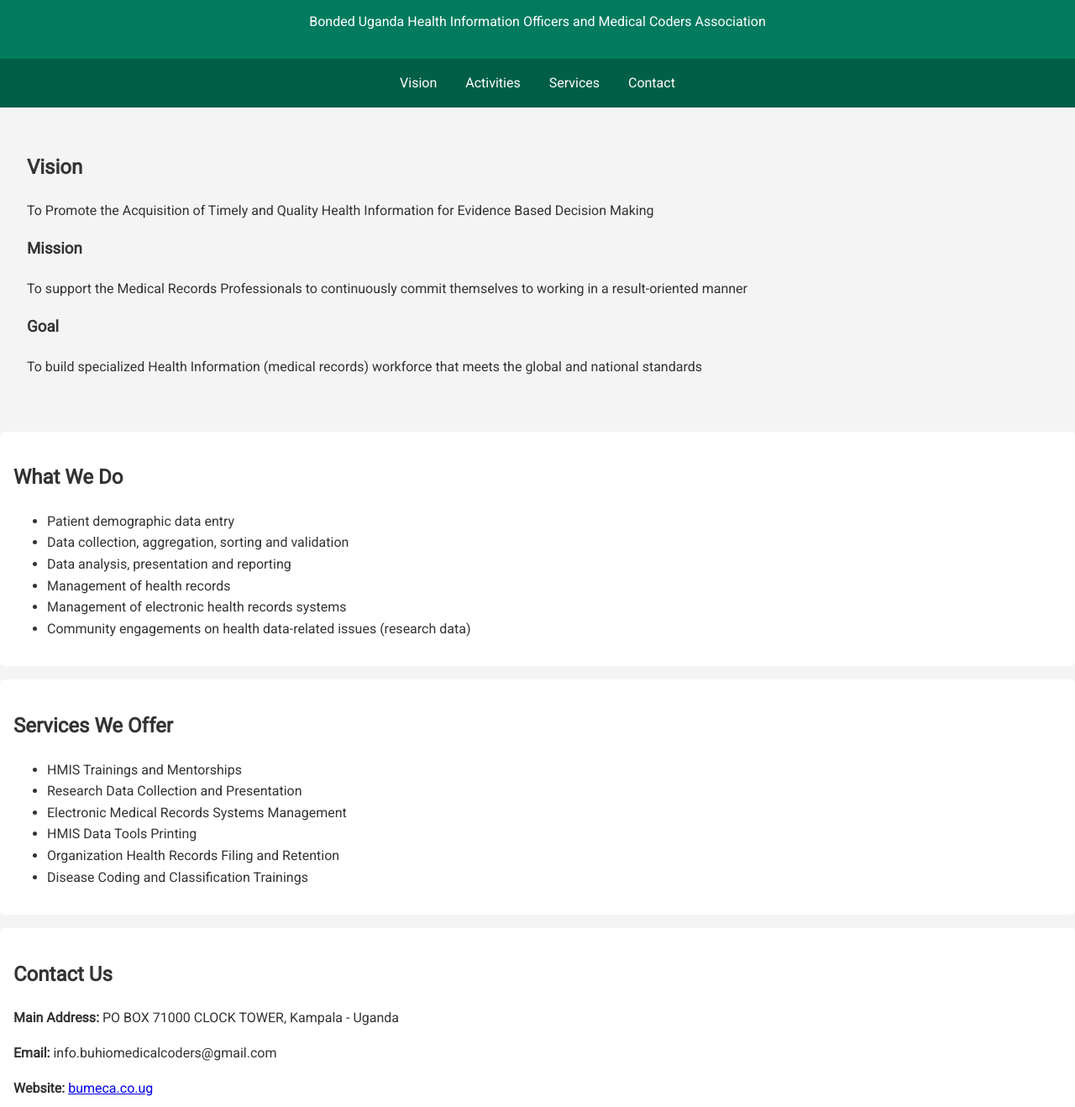
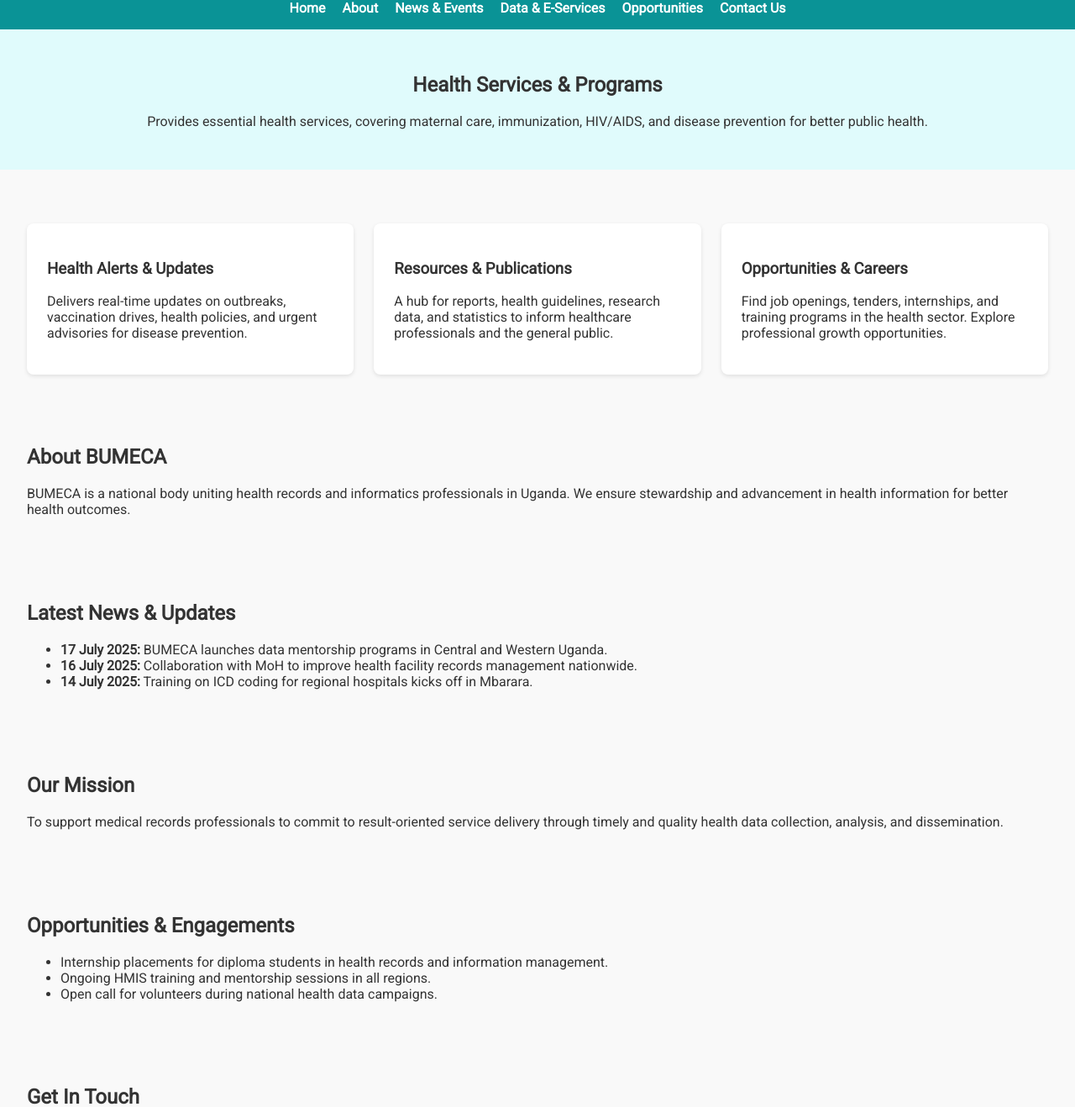
Before and after one commit to musinguzirichard/Bumeca-Website, a plain HTML site: page index.html in a window 1280 px wide. Shown: the part 133-1451 px from the top of the page at 84% size. Drawn offline with Linux system fonts and the light colour scheme.

Commit message:
Update index.html

```diff
--- a/index.html
+++ b/index.html
@@ -2,149 +2,128 @@
 <head>
   <meta charset="UTF-8">
   <meta name="viewport" content="width=device-width, initial-scale=1.0">
-    <title>BUMECA - Bonded Uganda Health Information Officers and Medical Coders Association</title>
+  <title>BUMECA - Uganda</title>
   <link href="https://fonts.googleapis.com/css2?family=Roboto&display=swap" rel="stylesheet">
   <style>
     body {
       font-family: 'Roboto', sans-serif;
-            line-height: 1.6;
       margin: 0;
       padding: 0;
-            background-color: #f4f4f4;
+      background-color: #f9f9f9;
       color: #333;
     }
     header {
-            background: #007B5E;
-            color: #fff;
-            padding: 1rem 0;
-            text-align: center;
-        }
-        header img {
-            width: 100px;
-            margin-bottom: 10px;
-        }
-        nav {
-            background: #005F46;
+      background-color: #005f73;
       color: white;
       padding: 1rem;
       text-align: center;
     }
+    header h1 {
+      margin: 0;
+      font-size: 1.8rem;
+    }
+    nav {
+      display: flex;
+      flex-wrap: wrap;
+      justify-content: center;
+      background-color: #0a9396;
+      padding: 1rem;
+    }
     nav a {
       color: white;
-            margin: 0 15px;
       text-decoration: none;
+      margin: 0 10px;
+      font-weight: bold;
     }
     section {
       padding: 2rem;
     }
-        .activities, .services, .contacts {
-            background: #fff;
-            margin: 1rem 0;
-            padding: 1rem;
-            border-radius: 5px;
+    .hero {
+      background-color: #e0fbfc;
+      padding: 2rem;
+      text-align: center;
+    }
+    .grid {
+      display: grid;
+      grid-template-columns: repeat(auto-fit, minmax(280px, 1fr));
+      gap: 1.5rem;
+      margin-top: 2rem;
+    }
+    .card {
+      background: white;
+      padding: 1.5rem;
+      border-radius: 8px;
+      box-shadow: 0 2px 5px rgba(0, 0, 0, 0.1);
     }
     footer {
-            background: #333;
+      background: #001219;
       color: white;
+      padding: 2rem;
       text-align: center;
-            padding: 1rem 0;
-            margin-top: 2rem;
     }
-        form input, form textarea {
-            width: 100%;
-            padding: 10px;
-            margin-bottom: 1rem;
-            border: 1px solid #ccc;
-            border-radius: 5px;
-        }
-        form button {
-            background: #007B5E;
-            color: white;
-            border: none;
-            padding: 10px 20px;
-            cursor: pointer;
+    .footer-links {
+      margin-top: 1rem;
+      font-size: 0.9rem;
     }
   </style>
 </head>
-<body>
-    <header>
-        <img src="logo.png" alt="BUMECA Logo">
-        <h1>BUMECA</h1>
-        <p>Bonded Uganda Health Information Officers and Medical Coders Association</p>
-    </header><nav>
-    <a href="#vision">Vision</a>
-    <a href="#activities">Activities</a>
-    <a href="#services">Services</a>
-    <a href="#contact">Contact</a>
-</nav>
-
-<section id="vision">
-    <h2>Vision</h2>
-    <p>To Promote the Acquisition of Timely and Quality Health Information for Evidence Based Decision Making</p>
-
-    <h3>Mission</h3>
-    <p>To support the Medical Records Professionals to continuously commit themselves to working in a result-oriented manner</p>
-
-    <h3>Goal</h3>
-    <p>To build specialized Health Information (medical records) workforce that meets the global and national standards</p>
-</section>
-
-<section class="activities" id="activities">
-    <h2>What We Do</h2>
+<body>  <header>
+    <h1>BUMECA - Uganda</h1>
+    <p>Bonded Uganda Health Information Officers & Medical Coders Association</p>
+  </header>  <nav>
+    <a href="#">Home</a>
+    <a href="#about">About</a>
+    <a href="#news">News & Events</a>
+    <a href="#services">Data & E-Services</a>
+    <a href="#opportunities">Opportunities</a>
+    <a href="#contact">Contact Us</a>
+  </nav>  <section class="hero">
+    <h2>Health Services & Programs</h2>
+    <p>Provides essential health services, covering maternal care, immunization, HIV/AIDS, and disease prevention for better public health.</p>
+  </section>  <section class="grid">
+    <div class="card">
+      <h3>Health Alerts & Updates</h3>
+      <p>Delivers real-time updates on outbreaks, vaccination drives, health policies, and urgent advisories for disease prevention.</p>
+    </div>
+    <div class="card">
+      <h3>Resources & Publications</h3>
+      <p>A hub for reports, health guidelines, research data, and statistics to inform healthcare professionals and the general public.</p>
+    </div>
+    <div class="card">
+      <h3>Opportunities & Careers</h3>
+      <p>Find job openings, tenders, internships, and training programs in the health sector. Explore professional growth opportunities.</p>
+    </div>
+  </section>  <section id="about">
+    <h2>About BUMECA</h2>
+    <p>BUMECA is a national body uniting health records and informatics professionals in Uganda. We ensure stewardship and advancement in health information for better health outcomes.</p>
+  </section>  <section id="news">
+    <h2>Latest News & Updates</h2>
     <ul>
-        <li>Patient demographic data entry</li>
-        <li>Data collection, aggregation, sorting and validation</li>
-        <li>Data analysis, presentation and reporting</li>
-        <li>Management of health records</li>
-        <li>Management of electronic health records systems</li>
-        <li>Community engagements on health data-related issues (research data)</li>
+      <li><strong>17 July 2025:</strong> BUMECA launches data mentorship programs in Central and Western Uganda.</li>
+      <li><strong>16 July 2025:</strong> Collaboration with MoH to improve health facility records management nationwide.</li>
+      <li><strong>14 July 2025:</strong> Training on ICD coding for regional hospitals kicks off in Mbarara.</li>
     </ul>
-</section>
-
-<section class="services" id="services">
-    <h2>Services We Offer</h2>
+  </section>  <section id="services">
+    <h2>Our Mission</h2>
+    <p>To support medical records professionals to commit to result-oriented service delivery through timely and quality health data collection, analysis, and dissemination.</p>
+  </section>  <section id="opportunities">
+    <h2>Opportunities & Engagements</h2>
     <ul>
-        <li>HMIS Trainings and Mentorships</li>
-        <li>Research Data Collection and Presentation</li>
-        <li>Electronic Medical Records Systems Management</li>
-        <li>HMIS Data Tools Printing</li>
-        <li>Organization Health Records Filing and Retention</li>
-        <li>Disease Coding and Classification Trainings</li>
+      <li>Internship placements for diploma students in health records and information management.</li>
+      <li>Ongoing HMIS training and mentorship sessions in all regions.</li>
+      <li>Open call for volunteers during national health data campaigns.</li>
     </ul>
-</section>
-
-<section class="contacts" id="contact">
-    <h2>Contact Us</h2>
-    <p><strong>Main Address:</strong> PO BOX 71000 CLOCK TOWER, Kampala - Uganda</p>
+  </section>  <section id="contact">
+    <h2>Get In Touch</h2>
+    <p><strong>Address:</strong> P.O. Box 71000 Clock Tower, Kampala, Uganda</p>
     <p><strong>Email:</strong> info.buhiomedicalcoders@gmail.com</p>
-    <p><strong>Website:</strong> <a href="https://bumeca.co.ug" target="_blank">bumeca.co.ug</a></p>
-
-    <h3>Phone Contacts:</h3>
-    <ul>
-        <li>President: +256(0)782510494</li>
-        <li>Vice President: +256(0)783368876</li>
-        <li>PRO: +256(0)784793698</li>
-        <li>General Secretary: +256(0)787462224</li>
-        <li>National Treasurer: +256(0)779648630</li>
-        <li>National Coordinator: +256(0)772421947</li>
-    </ul>
-
-    <h3>Social Media</h3>
-    <p>Facebook: <strong>BUHIO MEDICAL CODERS ASSOCIATION</strong></p>
-    <p>Twitter: <strong>@Buhiomedical</strong></p>
-
-    <h3>Send Us a Message</h3>
-    <form action="#" method="post">
-        <input type="text" name="name" placeholder="Your Name" required>
-        <input type="email" name="email" placeholder="Your Email" required>
-        <textarea name="message" rows="5" placeholder="Your Message" required></textarea>
-        <button type="submit">Send</button>
-    </form>
-</section>
-
-<footer>
-    <p>&copy; 2025 BUMECA - All Rights Reserved.</p>
-</footer>
-
-</body>
+    <p><strong>Phone:</strong> +256 782 510 494 / +256 783 368 876</p>
+    <p><strong>Facebook:</strong> BUHIO MEDICAL CODERS ASSOCIATION</p>
+    <p><strong>Twitter:</strong> @Buhiomedical</p>
+  </section>  <footer>
+    <p>&copy; 2025 BUMECA - Uganda. All Rights Reserved.</p>
+    <div class="footer-links">
+      <p>Other Links: Ministry of Health | Ministry of Finance | Uganda Media Centre | NIRA</p>
+    </div>
+  </footer></body>
 </html>
```
Lines whose indentation alone changed are shown as unchanged.
